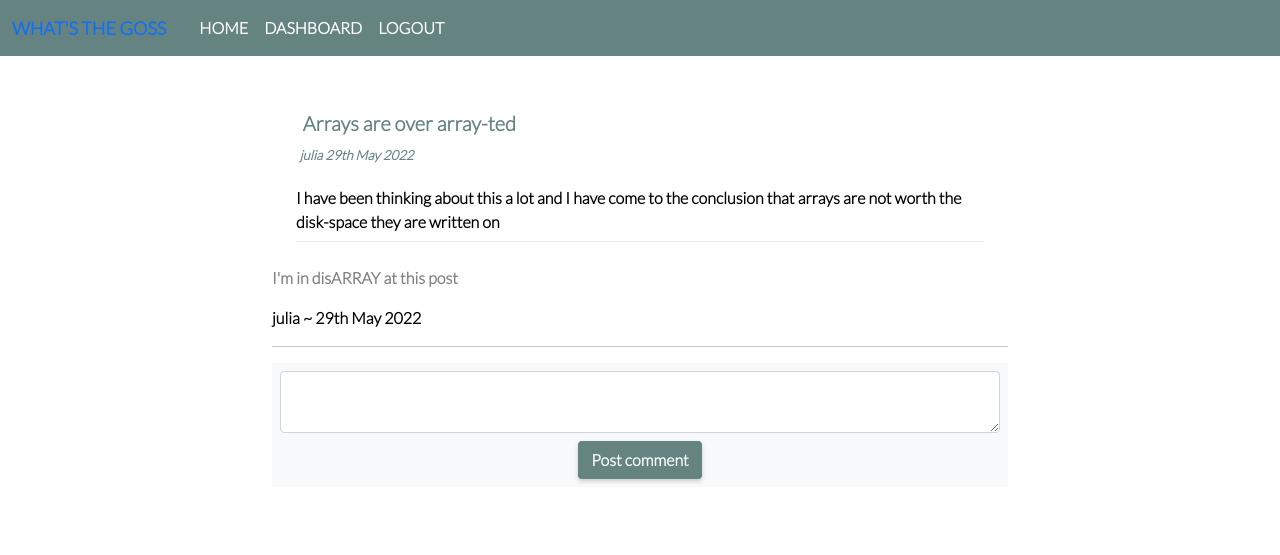
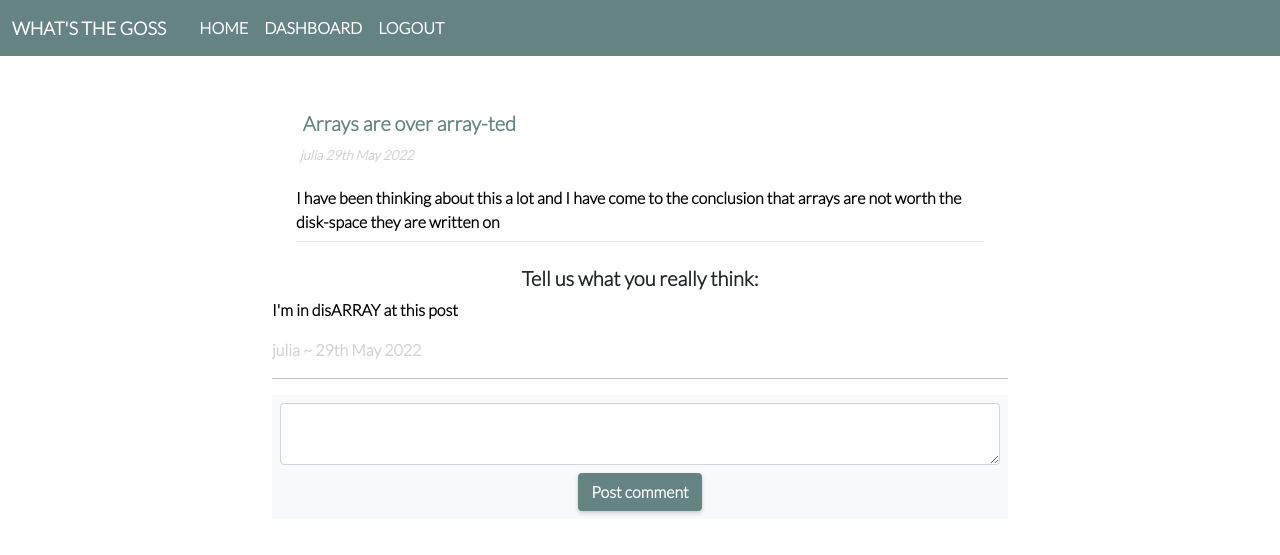
Before and after one commit to jgray33/blog-site, a Node server app: page /post/1 in a window 1280 px wide. Shown: the top 555 px of the page. Run offline with Node 20, Linux system fonts and the light colour scheme; the visitor is signed in with stand-in values (Sample User, id 1); data comes from the database, SQL or seed files in the repository; some libraries are stand-ins or nearby versions.

Commit message:
styling finished

```diff
--- a/controllers/dashboard.js
+++ b/controllers/dashboard.js
@@ -23,7 +23,7 @@ router.get("/", withAuth, async (req, res) => {
 // dashboard/post/id
 router.get("/post/:id", withAuth, async (req, res) => {
   try {
-    console.log("getting here")
+    console.log("getting here");
     const postData = await BlogPost.findOne({
       where: {
         id: req.params.id,
@@ -56,7 +56,9 @@ router.get("/post/:id", withAuth, async (req, res) => {
     res.render("singlePostEditDelete", {
       post,
       logged_in: true,
+      user_id: req.session.user_id,
       username: req.session.username,
+      sessionID,
     });
   } catch (err) {
     console.log(err);
--- a/public/css/style.css
+++ b/public/css/style.css
@@ -82,13 +82,15 @@ nav {
   box-shadow: 0 2px 4px rgba(0, 0, 0, 0.2);
 }
 
+/* Comments */
+
 .comment-content {
   text-align: left;
-  color: gray;
+  color: black;
 }
 
 .comment {
-  color: black;
+  color:#D3D3D3
 }
 
 /* Modal */
@@ -140,7 +142,7 @@ nav {
 }
 
 #post-title{
- font-size: larger;
+ font-size: 20px;
 }
 
 #wtg-heading{
@@ -170,3 +172,8 @@ nav {
 .margin{
   margin-top: 1%;
 }
+
+#single-post-heading {
+  font-size: 20px;
+  font-weight: bolder
+}
--- a/public/js/editDelete.js
+++ b/public/js/editDelete.js
@@ -15,7 +15,7 @@
          headers: { "Content-Type": "application/json"},
      })
      if (response.ok) {
-         window.location.reload()
+        window.location.replace('/dashboard')
          alert("Post updated")
      } else {
          alert("Didn't work")
--- a/utils/helpers.js
+++ b/utils/helpers.js
@@ -4,4 +4,10 @@ module.exports = {
   format_date: (date) => {
     return moment(date).format('Do MMMM YYYY');
   },
+
+  user_match: (id, id2) => {
+    if (id === id2) {
+      return true;
+    }
+  }
 };
--- a/views/layouts/main.handlebars
+++ b/views/layouts/main.handlebars
@@ -15,19 +15,19 @@
   <link rel="stylesheet" href="https://cdnjs.cloudflare.com/ajax/libs/font-awesome/4.7.0/css/font-awesome.min.css">
 
 
-    <title>Ranty Pants blog</title>
+    <title>What's the goss</title>
 </head>
 
 <body>
     <nav class="navbar navbar-expand-lg">
         <div class="container-fluid">
-            <a href="/" id="wtg-heading">What's the goss</a>
+            <div id="wtg-heading">What's the goss</div>
             <div class="collapse navbar-collapse" id="navbarNavAltMarkup">
                 <div class="navbar-nav">
                     <a class="nav-link " aria-current="page" href="/">Home</a>
                     <a class="nav-link" href="/dashboard">Dashboard</a>
                     {{#if logged_in}}
-                    <a class="nav-link" id="logout-link" href="">Logout</a>
+                    <a class="nav-link" id="logout-link" href="#">Logout</a>
                     {{else}}
                     <a class="nav-link" href="/login">Login</a>
                     {{/if}}
--- a/views/singlePost.handlebars
+++ b/views/singlePost.handlebars
@@ -1,11 +1,12 @@
+{{!-- The post --}}
 <div class="columns is-centered mt-6">
   <div class="column is-6">
     <div class="container">
-      <div class="box" id="card-container">
+      <div id="card-container">
         <div class="content">
           <div id="card-title">
             <h5 class=" has-text-centered" id="card-title">{{post.post_title}}</h5>
-            <p id="username">{{post.user.username}} {{format_date post.createdAt}} </p>
+            <p class="comment" id="username">{{post.user.username}} {{format_date post.createdAt}} </p>
           </div>
           <div class="block has-text-centered">
             {{post.post_contents}}
@@ -17,22 +18,31 @@
       <br>
     </div>
 
+    {{!-- The comments --}}
+    <h1 id="single-post-heading"> Tell us what you really think:</h1>
     {{#if post.Comments}}
     {{#each post.Comments}}
-    <div id="theComment" class="box">
+    <div>
       <div class="comment-content">
-        <p ><strong>{{comment_contents}}</strong></p>
+        <p><strong>{{comment_contents}}</strong></p>
         <p class="comment"> {{user.username}} ~ {{format_date createdAt}}</p>
-      </div>
-      <div class="content">
-      <hr>
+        {{!-- {{log user_id }}
+        {{log ../../user_id }}
+
+        {{#if (user_match user_Id comment.user_id)}}
+        <button class="btn" data-comment="{{comment.id}}" type="button">
+          Delete your comment
+        </button>
+
+        {{/if}} --}}
+        <hr>
       </div>
     </div>
     {{/each}}
     {{/if}}
-    {{!-- Post new comment  --}}
+
+    {{!-- Post new comment --}}
     {{#if logged_in}}
-    {{log logged_in}}
     <form class="commentInput">
       <div class="bg-light p-2">
         <div class="d-flex flex-row align-items-start">
@@ -46,12 +56,6 @@
       </div>
     </form>
     {{/if}}
-
-
-
-    {{!-- Comments --}}
-
-
   </div>
   </article>
 </div>
```
Also changed, not shown: views/all-posts-dashboard.handlebars (+7 -11 lines).
